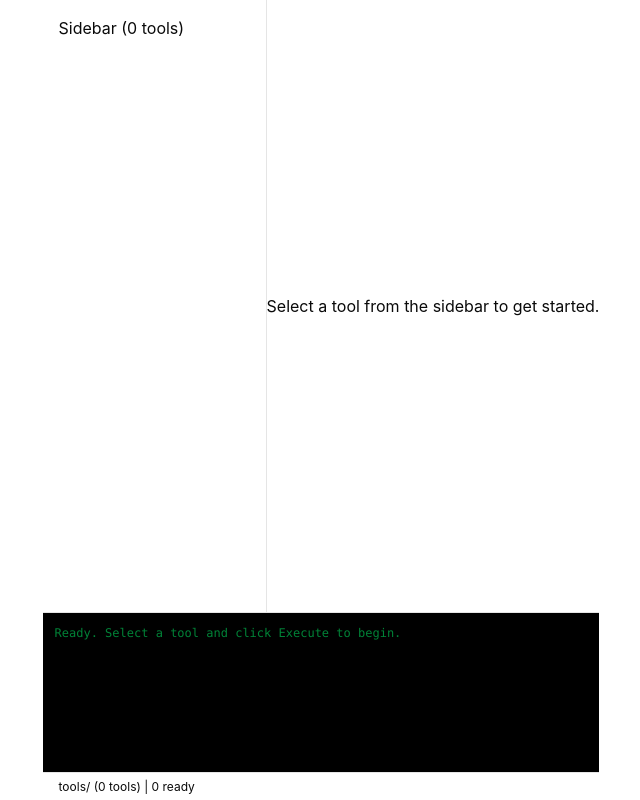
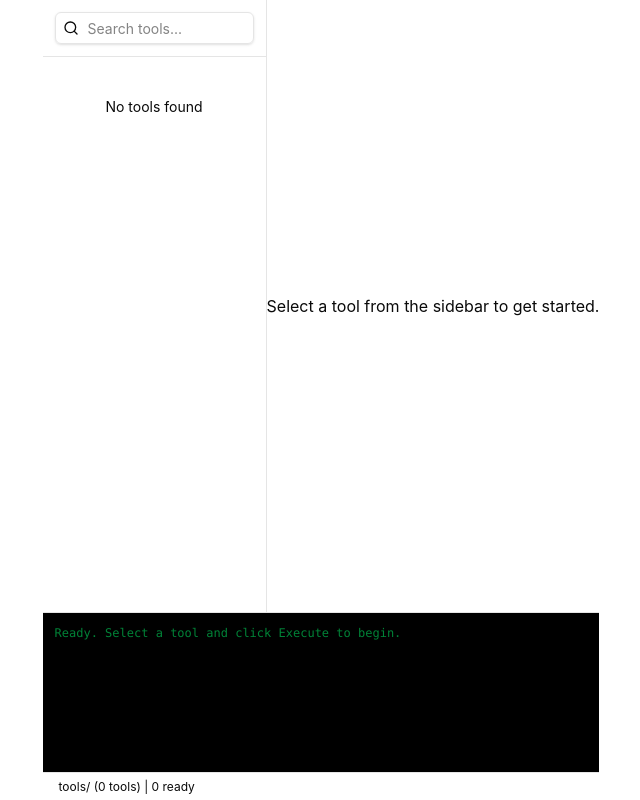
Before and after one commit to srackhall/cli-hub, a React (Vite) app in the folder cli-hub/frontend/: page / in a window 1280 px wide. Shown: the whole page, without its empty margins (319-959 px from the left). Built offline with nearby package versions, Linux system fonts and the light colour scheme.

Commit message:
feat: add Sidebar component with search and tool list

```diff
--- a/cli-hub/frontend/src/components/Sidebar.tsx
+++ b/cli-hub/frontend/src/components/Sidebar.tsx
@@ -1,3 +1,8 @@
+import { useState } from "react"
+import { Input } from "@/components/ui/input"
+import { Badge } from "@/components/ui/badge"
+import { ScrollArea } from "@/components/ui/scroll-area"
+import { Search, Box } from "lucide-react"
 import type { ToolInfo } from "@/types"
 
 interface SidebarProps {
@@ -7,5 +12,53 @@ interface SidebarProps {
 }
 
 export function Sidebar({ tools, selectedTool, onSelectTool }: SidebarProps) {
-  return <div className="w-56 border-r bg-muted/30 p-4">Sidebar ({tools.length} tools)</div>
+  const [search, setSearch] = useState("")
+
+  const filtered = tools.filter((t) =>
+    t.name.toLowerCase().includes(search.toLowerCase())
+  )
+
+  return (
+    <div className="w-56 border-r flex flex-col bg-muted/30">
+      <div className="p-3 border-b">
+        <div className="relative">
+          <Search className="absolute left-2 top-1/2 -translate-y-1/2 h-4 w-4 text-muted-foreground" />
+          <Input
+            placeholder="Search tools..."
+            value={search}
+            onChange={(e) => setSearch(e.target.value)}
+            className="pl-8 h-8 text-sm"
+          />
+        </div>
+      </div>
+      <ScrollArea className="flex-1">
+        <div className="p-2 space-y-1">
+          {filtered.map((tool) => (
+            <button
+              key={tool.name}
+              onClick={() => onSelectTool(tool.name)}
+              className={`w-full text-left px-3 py-2 rounded-md text-sm transition-colors flex items-center gap-2 ${
+                selectedTool === tool.name
+                  ? "bg-accent text-accent-foreground font-medium"
+                  : "hover:bg-accent/50 text-foreground"
+              }`}
+            >
+              <Box className="h-4 w-4 shrink-0 text-muted-foreground" />
+              <span className="truncate">{tool.name}</span>
+              {!tool.ready && (
+                <Badge variant="destructive" className="ml-auto shrink-0 text-[10px] px-1.5 py-0">
+                  Err
+                </Badge>
+              )}
+            </button>
+          ))}
+          {filtered.length === 0 && (
+            <p className="text-sm text-muted-foreground text-center py-8">
+              {tools.length === 0 ? "No tools found" : "No matches"}
+            </p>
+          )}
+        </div>
+      </ScrollArea>
+    </div>
+  )
 }
```
